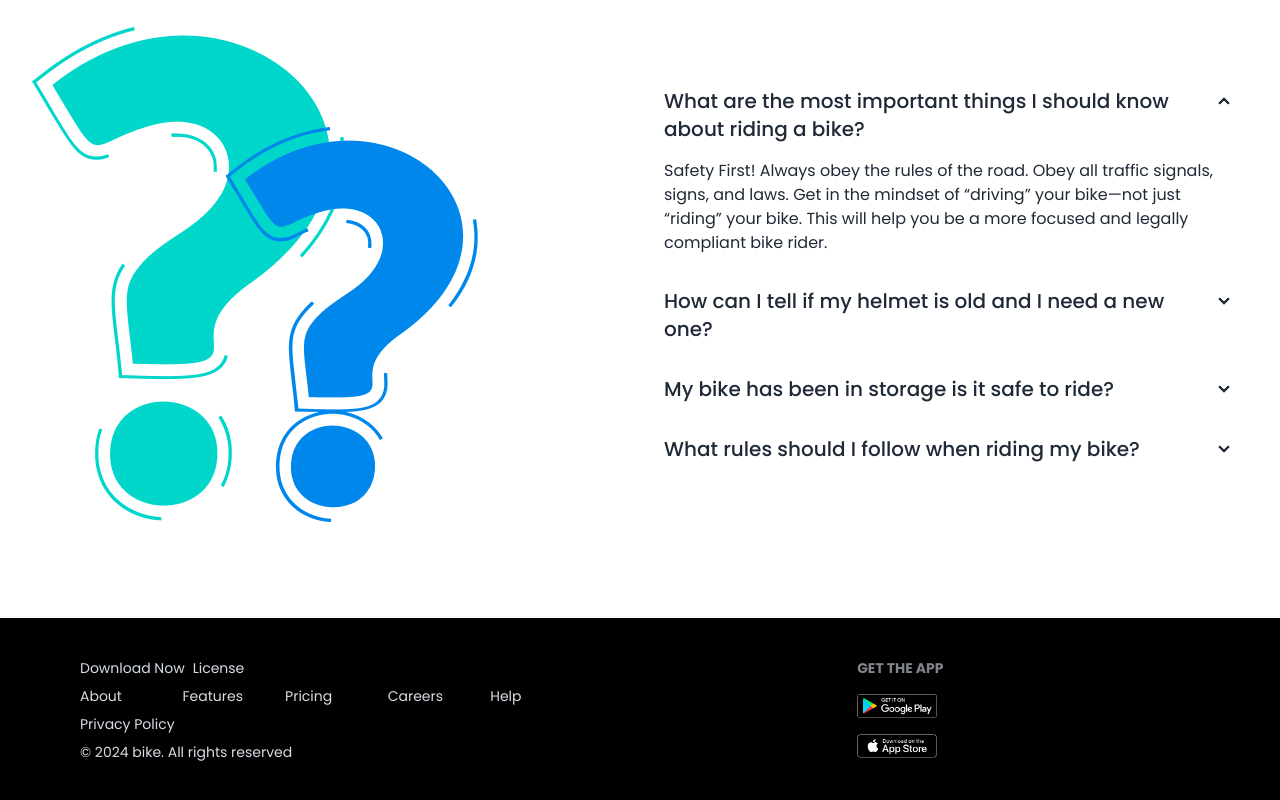
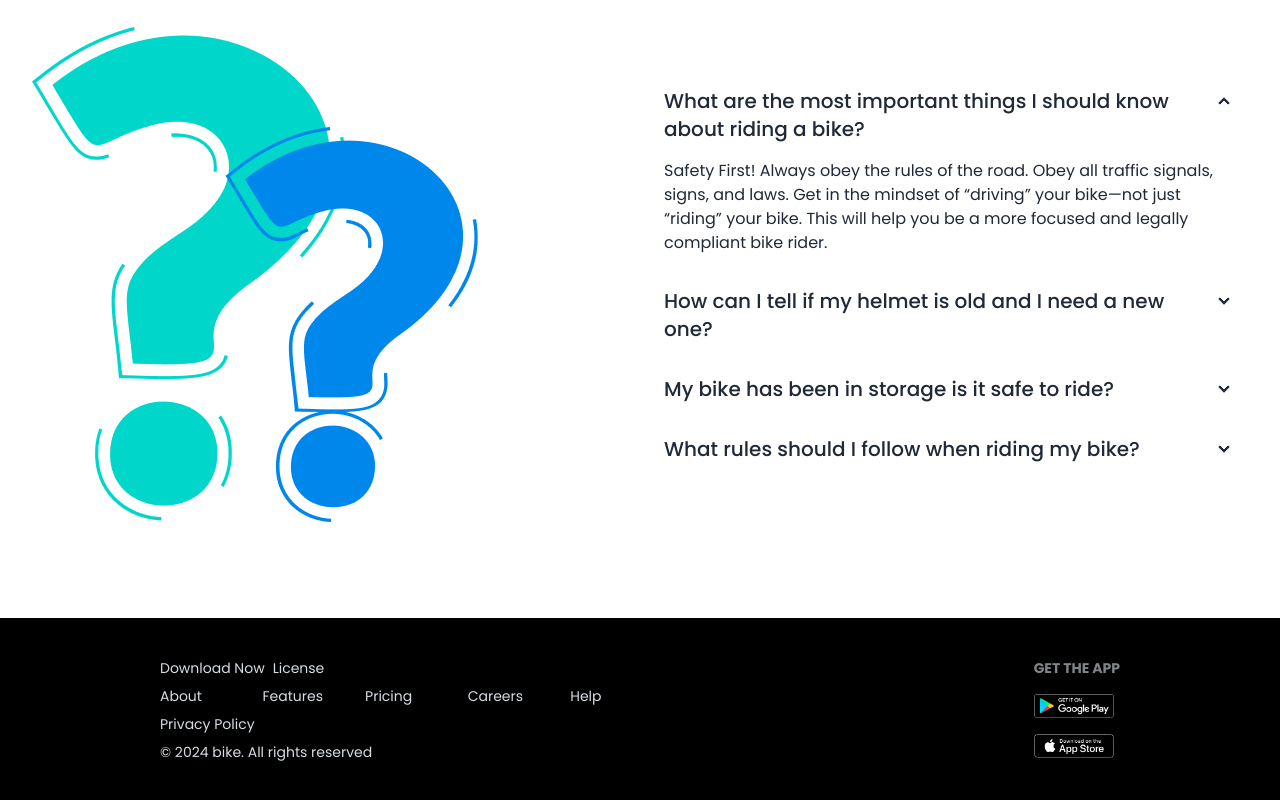
Before and after one commit to developerssaddam/biker_zone, a plain HTML site: page index.html in a window 1280 px wide. Shown: the part 2861-3661 px from the top of the page. Drawn offline with nearby package versions, Linux system fonts and the light colour scheme.

Commit message:
fixed footer padding

```diff
--- a/index.html
+++ b/index.html
@@ -515,7 +515,7 @@
       </section>
     </main>
     <!-- footer-section -->
-    <footer class="footer p-10 lg:px-20 bg-[#000] text-neutral-content">
+    <footer class="footer p-10 md:px-20 md:justify-between lg:px-40 lg:justify-between bg-[#000] text-neutral-content">
       <aside class="grid grid-cols-1">
         <div class="grid grid-cols-2 gap-2">
           <p class="cursor-pointer">Download Now</p>
```
